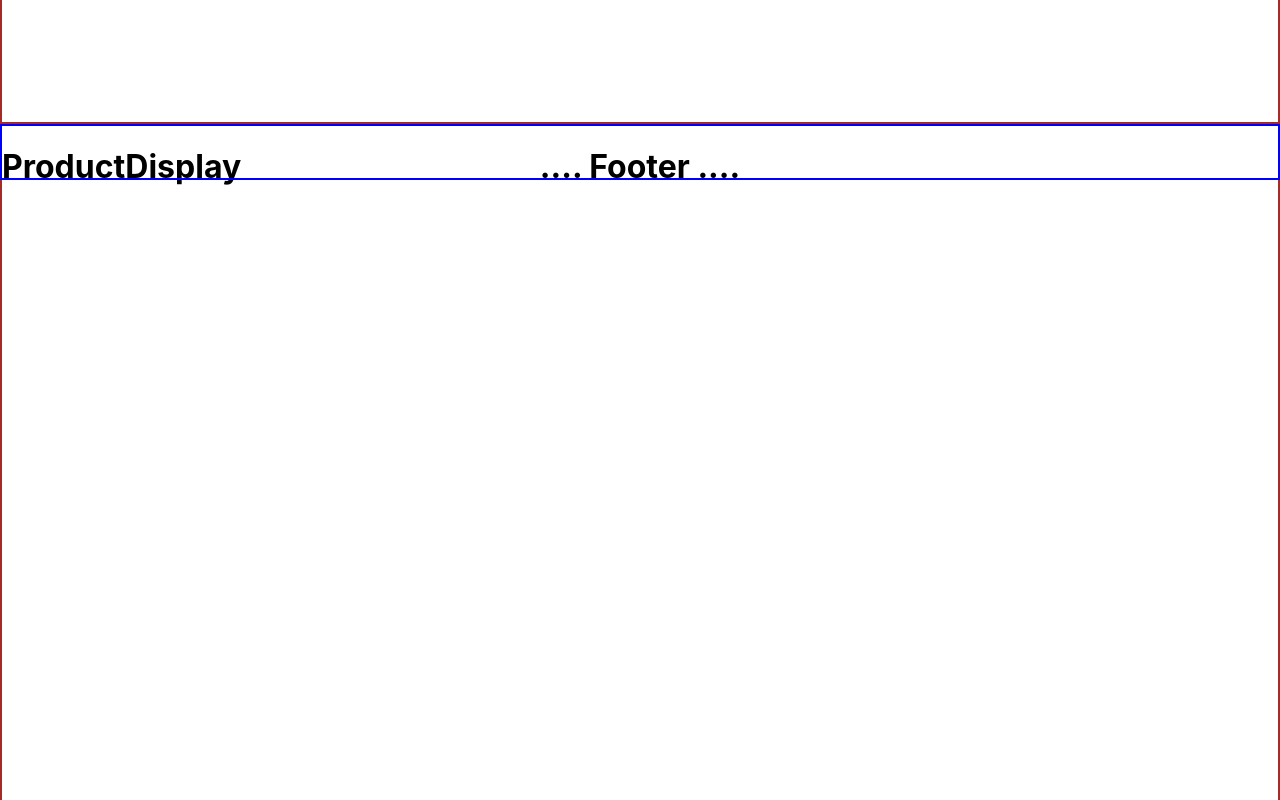
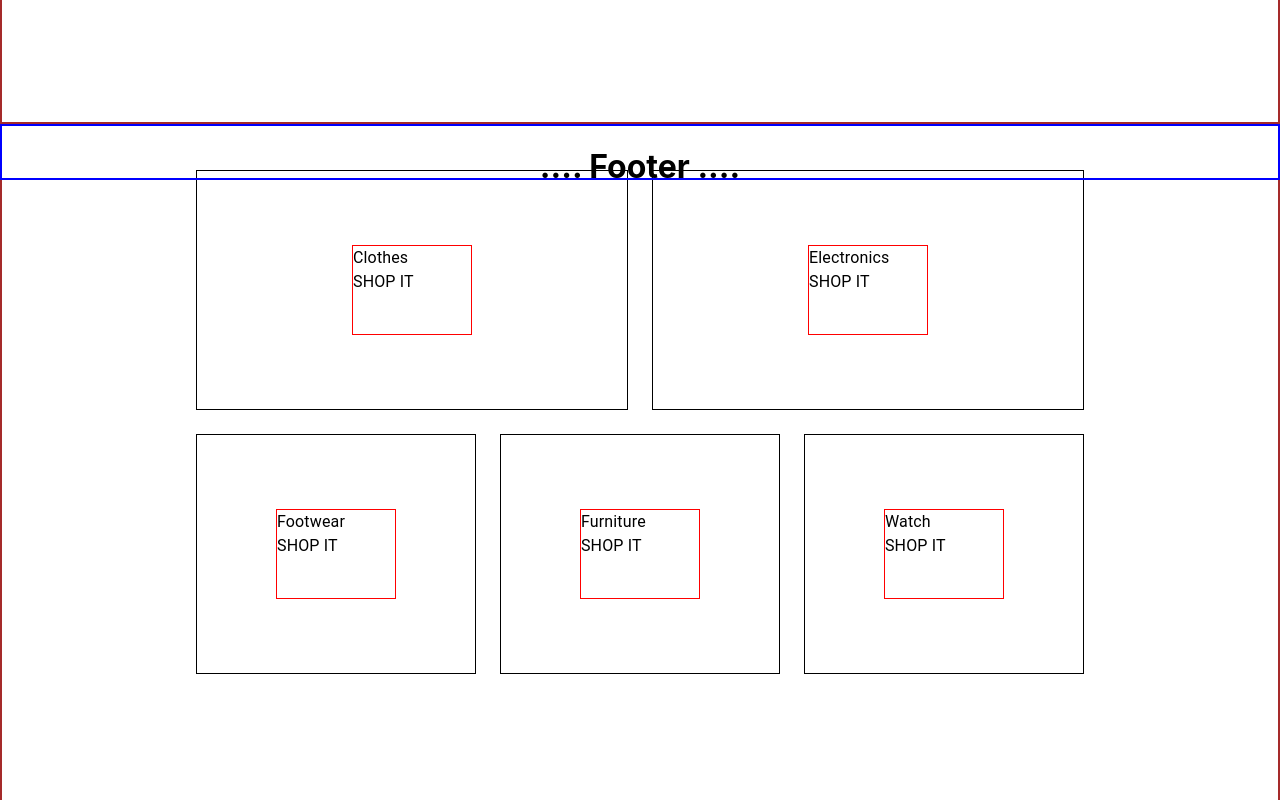
Before and after one commit to PawanGulati/CuratedCart, a React (Create React App) app: page / in a window 1280 px wide. Shown: the part 620-1420 px from the top of the page. Built offline with nearby package versions, Linux system fonts and the light colour scheme.

Commit message:
Structured ProductDisplay layout for implementing CSS

```diff
--- a/package.json
+++ b/package.json
@@ -3,6 +3,7 @@
   "version": "0.1.0",
   "private": true,
   "dependencies": {
+    "@material-ui/core": "^4.9.9",
     "@testing-library/jest-dom": "^4.2.4",
     "@testing-library/react": "^9.5.0",
     "@testing-library/user-event": "^7.2.1",
--- a/src/Pages/HomePage/HomePage.jsx
+++ b/src/Pages/HomePage/HomePage.jsx
@@ -7,11 +7,43 @@ import ContactDisplay from '../../components/Home/ContactDisplay/ContactDisplay'
 import classes from './HomePage.module.css'
 
 export default class HomePage extends Component {
+    state = {
+        categories : [
+            {
+                id:1,
+                title:'Clothes',
+                imgURL:'',
+                size:'big'
+            },{
+                id:2,
+                title:'Electronics',
+                imgURL:'',
+                size:'big'
+            },{
+                id:3,
+                title:'Footwear',
+                imgURL:'',
+                size:'small'
+            },{
+                id:4,
+                title:'Furniture',
+                imgURL:'',
+                size:'small'
+            },{
+                id:5,
+                title:'Watch',
+                imgURL:'',
+                size:'small'
+            }
+        ]
+    }
+
     render() {
+        const {categories} = this.state
         return (
             <div className={classes.HomePage}>
                 <LandingDisplay />
-                <ProductDisplay />
+                <ProductDisplay categories={categories}/>
                 <FacilityDisplay />
                 <ContactDisplay />
             </div>
--- /dev/null
+++ b/src/components/Home/ProductDisplay/CategoryItem/CategoryItem.jsx
@@ -0,0 +1,28 @@
+import React from 'react'
+
+import Typography from '@material-ui/core/Typography'
+import makeStyles from '@material-ui/core/styles/makeStyles'
+import createStyles from '@material-ui/core/styles/createStyles'
+import Content from '../Content/Content'
+
+const useStyles = makeStyles(theme => createStyles({
+    menu_item:{
+        height:'240px',
+        margin:'12px',
+        minWidth:'30%',
+        border:'1px solid black',
+        alignItems:'center',
+        justifyContent:'center',
+        display:'flex'
+        // Display flex vgrh use kr yha pe
+    }
+}))
+
+export default function Category({category}) {
+    const classes = useStyles()
+    return (
+        <div className={classes.menu_item}>
+            <Content category={category}/>
+        </div>
+    )
+}
--- /dev/null
+++ b/src/components/Home/ProductDisplay/Content/Content.jsx
@@ -0,0 +1,34 @@
+import React from 'react'
+
+import makeStyles from '@material-ui/core/styles/makeStyles'
+import createStyles from '@material-ui/core/styles/createStyles'
+import Typography from '@material-ui/core/Typography'
+
+const useStyles = makeStyles(theme => createStyles({
+    root:{
+        border:'1px solid red',
+        height:'90px',
+        width:'120px',
+        //Styting krrr
+    },
+    title:{
+        // STYLING KRRRR
+    },
+    subtitle:{
+        // STYLING KRRRR
+    }
+}))
+
+//        CLOTHES
+//       (SHOP IT)
+//
+
+export default function Content({category}) {
+    const classes = useStyles()
+    return (
+        <div className={classes.root}>
+            <Typography className={classes.title}>{category.title}</Typography>
+            <Typography className={classes.subtitle}>SHOP IT</Typography>
+        </div>
+    )
+}
--- a/src/components/Home/ProductDisplay/ProductDisplay.jsx
+++ b/src/components/Home/ProductDisplay/ProductDisplay.jsx
@@ -1,10 +1,25 @@
 import React from 'react'
 import classes from './ProductDisplay.module.css'
 
-export default function ProductDisplay() {
+import Grid from '@material-ui/core/Grid'
+import Container from '@material-ui/core/Container'
+import CategoryItem from './CategoryItem/CategoryItem'
+
+export default function ProductDisplay(props) {
+    const {categories} = props
     return (
         <div className={classes.main_display}>
-            <h1>ProductDisplay</h1>
+            <Container maxWidth='md'>
+                <Grid container>
+                {
+                    categories.map(category => (
+                        <Grid item xs={12} sm={category.size === 'big' ? 6 : 4}>
+                            <CategoryItem category={category}/>
+                        </Grid>
+                    ))
+                }
+                </Grid>
+            </Container>
         </div>
     )
 }
--- a/src/components/Home/ProductDisplay/ProductDisplay.module.css
+++ b/src/components/Home/ProductDisplay/ProductDisplay.module.css
@@ -1,4 +1,6 @@
 .main_display{
     height:100%;
     border: 2px solid brown;
+    padding:2rem;
+
 }
```
Also changed, not shown: 1 other file (tests, documents, lock files or other folders).
